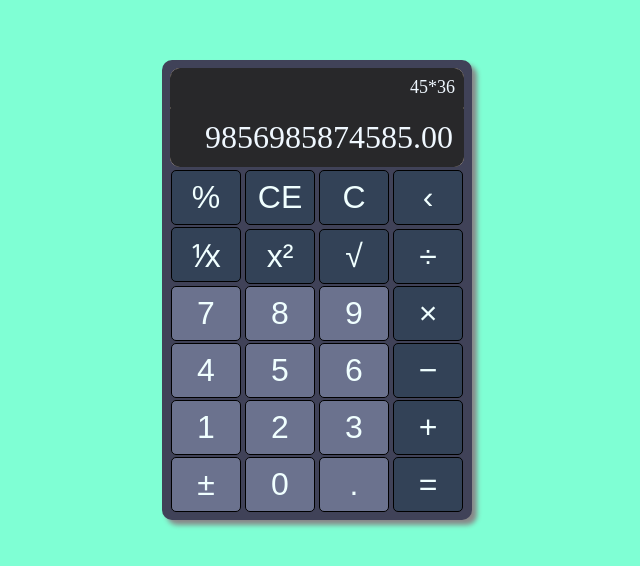
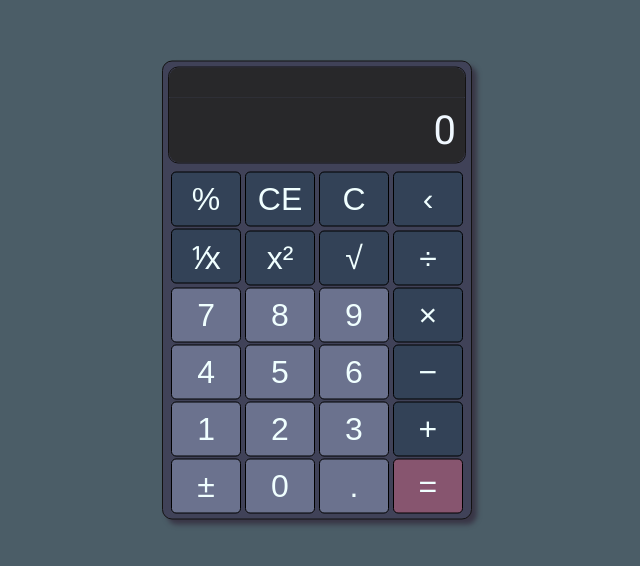
Before and after one commit to FrankMorro/calculator, a plain HTML site: page index.html in a window 1280 px wide. Shown: the part 110-676 px from the top of the page, without its empty margins (323-963 px from the left). Drawn offline with Linux system fonts and the light colour scheme.

Commit message:
Finished preliminary style

```diff
--- a/index.html
+++ b/index.html
@@ -7,6 +7,9 @@
   <meta name="viewport" content="width=device-width, initial-scale=1.0" />
   <title>Calculator</title>
   <link rel="stylesheet" href="style.css" />
+  <link rel="preconnect" href="https://fonts.googleapis.com">
+<link rel="preconnect" href="https://fonts.gstatic.com" crossorigin>
+<link href="https://fonts.googleapis.com/css2?family=Roboto:ital,wght@0,400;0,500;0,700;1,400;1,500;1,700&display=swap" rel="stylesheet">
   <script src="./script.js"></script>
 </head>
 
@@ -14,8 +17,8 @@
   <div class="container">
     <div class="calculator">
       <div class="display">
-        <div class="display-previous" id="display-previous">45*36</div>
-        <div class="display-output" id="display-output">9856985874585.00</div>
+        <div class="display-previous" id="display-previous"></div>
+        <div class="display-output" id="display-output">0</div>
       </div>
       <div class="keypad">
         <div class="keypad-row">
--- a/style.css
+++ b/style.css
@@ -1,4 +1,5 @@
 html {
+  font-family: 'Roboto', sans-serif;
 }
 *,
 *::before,
@@ -10,11 +11,7 @@ body {
   padding: 0;
   margin: 0;
   height: 100%;
-  background-color: aquamarine;
-
-  /* display: flex;
-  justify-content: center;
-  align-items: center; */
+  background-color: #4b5d67;
 }
 
 .container {
@@ -27,31 +24,34 @@ body {
   top: 50%;
   left: 50%;
   transform: translate(-50%, -50%);
-  /* background: linear-gradient(to right, #00aaff, #00ff6c); */
 }
 
 .calculator {
   display: flex;
   flex-direction: column;
   background-color: #404258;
-  padding: 8px;
+  padding: 5px;
   width: 310px;
   height: 460px;
   align-items: center;
   align-content: center;
   border-radius: 10px;
-  box-shadow: 5px 5px 5px #888888;
+  box-shadow: 5px 5px 5px #393646;
+  height: auto;
+  /* border: 6px solid #334257; */
+  border: 1px solid #131212;
+  border-top-left-radius: 10px;
+  border-bottom-right-radius: 10px;
 }
 
 .display {
-  background-color: bisque;
   display: flex;
   flex-direction: column;
   width: 100%;
-  border-top-left-radius: 10px;
-  border-top-right-radius: 10px;
-  border-bottom-left-radius: 10px;
-  border-bottom-right-radius: 10px;
+  height: 100%;
+  margin-bottom: 8px;
+  border-radius: 10px;
+  border: 1px solid #131212;
 }
 
 .display-previous,
@@ -61,20 +61,25 @@ body {
   text-align: right;
   color: aliceblue;
   border: 1px solid rgb(40, 40, 42);
+  word-wrap: break-word;
+  word-break: break-all;
 }
 
 .display-previous {
-  font-size: 18px;
-  padding: 8px;
+  /* background-color: rgb(73, 73, 88); */
+  height: 30px;
+  font-size: 16px;
+  padding: 6px;
   border-top-left-radius: 10px;
   border-top-right-radius: 10px;
+  color: #6b728e;
 }
 
 .display-output {
   flex: 1;
   justify-content: center;
-  padding: 10px;
-  font-size: 2em;
+  padding: 8px;
+  font-size: 2.5rem;
   border-bottom-left-radius: 10px;
   border-bottom-right-radius: 10px;
 }
@@ -102,7 +107,7 @@ body {
 }
 
 .keypad-button:hover {
-  background-color: #548ca8;
+  background-color: #476072;
   color: #eeeeee;
 }
 
@@ -111,8 +116,18 @@ body {
 }
 
 .keypad-button:active {
-  background-color: #0b2447;
+  background-color: #476072;
   transform: scale(0.95);
-  color: #476072;
+  color: #eeeeee;
+  /* color: #334257; */
   /* box-shadow: inset 0px 0px 5px #888; */
 }
+
+#equals {
+  background-color: #87556f;
+}
+
+#equals:hover {
+  background-color: #59405c;
+  color: #eeeeee;
+}
```
